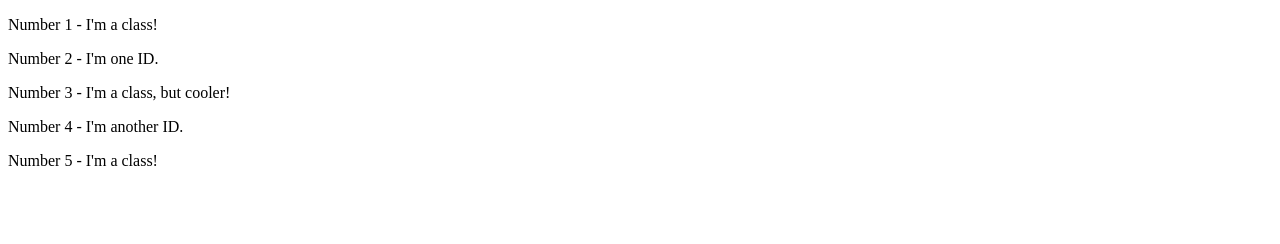
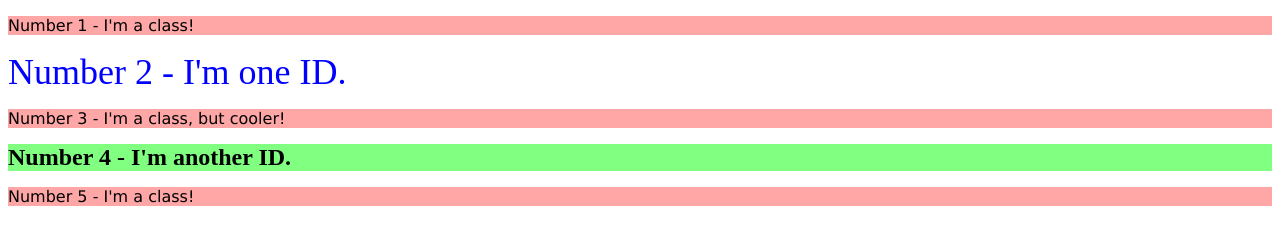
Before and after one commit to Salehpc97/solutions, a plain HTML site: page solutions/02-class-id-selectors/index.html in a window 1280 px wide. Drawn offline with Linux system fonts and the light colour scheme.

Commit message:
adding missed files:

```diff
--- a/solutions/02-class-id-selectors/index.html
+++ b/solutions/02-class-id-selectors/index.html
@@ -8,10 +8,10 @@
     <link rel="stylesheet" href="style.css">
   </head>
   <body>
-    <p>Number 1 - I'm a class!</p>
-    <div>Number 2 - I'm one ID.</div>
-    <p>Number 3 - I'm a class, but cooler!</p>
-    <div>Number 4 - I'm another ID.</div>
-    <p>Number 5 - I'm a class!</p>
+    <p class="odd">Number 1 - I'm a class!</p>
+    <div id="second">Number 2 - I'm one ID.</div>
+    <p class="odd"class="odd-plus">Number 3 - I'm a class, but cooler!</p>
+    <div id="fourth"class="odd-plus">Number 4 - I'm another ID.</div>
+    <p class="odd">Number 5 - I'm a class!</p>
   </body>
 </html>
--- a/solutions/02-class-id-selectors/style.css
+++ b/solutions/02-class-id-selectors/style.css
@@ -0,0 +1,15 @@
+.odd{
+    background-color: rgb(255, 167, 167);
+    font-family: Verdana, "DejaVu Sans", sans-serif;
+}
+.odd-plus{
+    font-size: 24px;
+}
+#second{
+    color: #0000ff;
+    font-size: 36px;
+}
+#fourth{
+  background-color:hsl(120, 100%, 75%);
+  font-weight: bold;
+}
--- a/solutions/03-grouping-selectors/style.css
+++ b/solutions/03-grouping-selectors/style.css
@@ -0,0 +1,11 @@
+#first{
+background-color: hsl(120, 14%, 5%);
+color: white;
+}
+#second{
+background-color: #faea06;
+}
+#first,#second.size{
+font-size: 28px;
+font-family: Helvetica, "Times New Roman", sans-serif;
+}
```
Also changed, not shown: solutions/01-css-methods/index.html (+10 -1 lines), solutions/03-grouping-selectors/index.html (+2 -2 lines), 1 other file.
